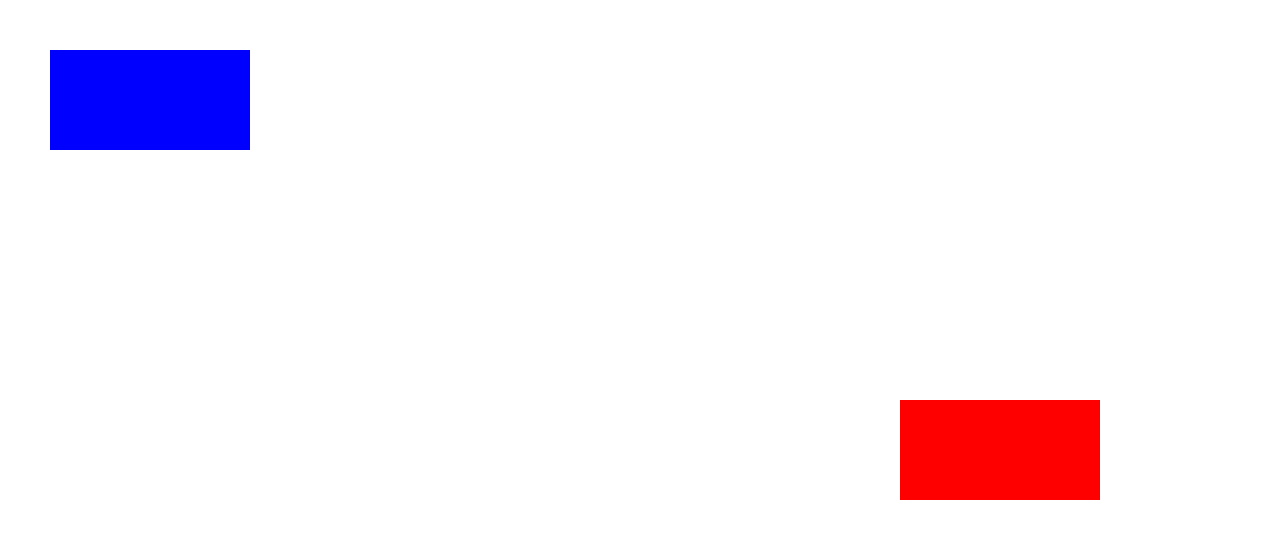
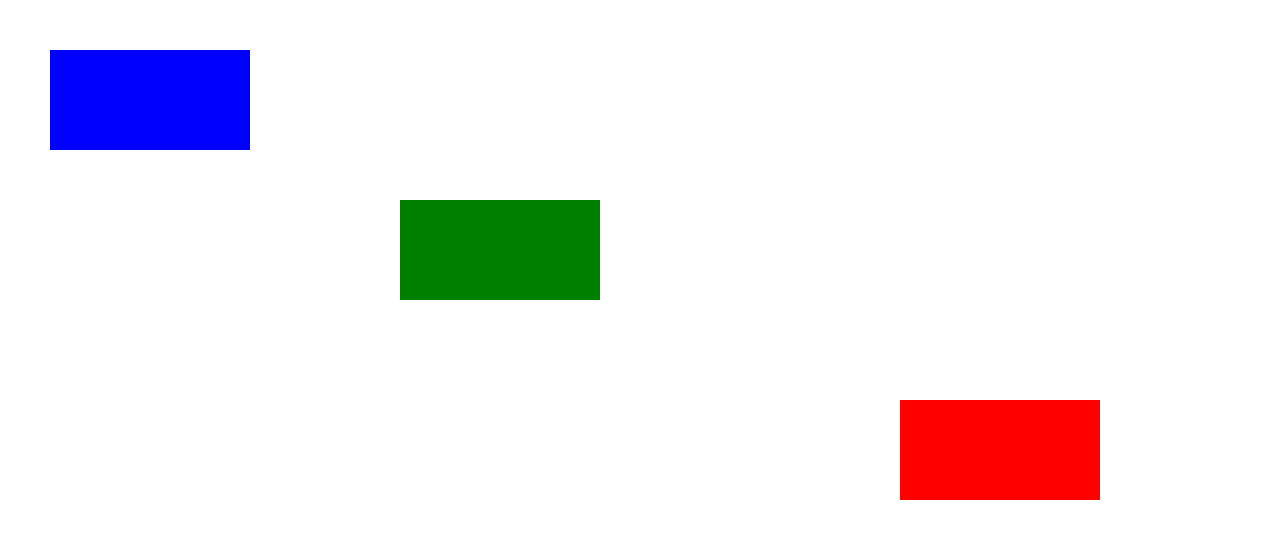
Before and after one commit to mavliut-fozliev/superfighters, a plain HTML site: page index.html in a window 1280 px wide. Drawn offline with Linux system fonts and the light colour scheme.

Commit message:
refactor code, add green rectangle

```diff
--- a/index.html
+++ b/index.html
@@ -17,8 +17,8 @@
       }
     </style>
   </head>
-  <body onload="main();">
-    <script src="index.js"></script>
+  <body>
+    <script type="module" src="index.js"></script>
     <canvas id="canvas"></canvas>
   </body>
 </html>
--- a/index.js
+++ b/index.js
@@ -1,48 +1,13 @@
-let blueRectX = 50;
-let blueRectY = 50;
-let redRectX = 900;
-let redRectY = 400;
-const blueRectSpeed = 6;
-const redRectSpeed = 5;
-const rectWidth = 200;
-const rectHeight = 100;
+import { drawBlueRect, drawRedRect, drawGreenRect, moveRectangle } from "./rectangle.js";
 
 const keys = {};
 
-function preventOutOfBounds(rectX, rectY) {
-  if (rectX < 0) rectX = 0;
-  if (rectY < 0) rectY = 0;
-  if (rectX + rectWidth > window.innerWidth) rectX = window.innerWidth - rectWidth;
-  if (rectY + rectHeight > window.innerHeight) rectY = window.innerHeight - rectHeight;
-  return { rectX, rectY };
-}
-
-function moveRectangle() {
-  if (keys["ArrowRight"]) blueRectX += blueRectSpeed;
-  if (keys["ArrowLeft"]) blueRectX -= blueRectSpeed;
-  if (keys["ArrowUp"]) blueRectY -= blueRectSpeed;
-  if (keys["ArrowDown"]) blueRectY += blueRectSpeed;
-  if (keys["d"]) redRectX += redRectSpeed;
-  if (keys["a"]) redRectX -= redRectSpeed;
-  if (keys["w"]) redRectY -= redRectSpeed;
-  if (keys["s"]) redRectY += redRectSpeed;
-
-  const blueRect = preventOutOfBounds(blueRectX, blueRectY);
-  blueRectX = blueRect.rectX;
-  blueRectY = blueRect.rectY;
-
-  const redRect = preventOutOfBounds(redRectX, redRectY);
-  redRectX = redRect.rectX;
-  redRectY = redRect.rectY;
-}
-
 function draw(canvas, ctx) {
   ctx.clearRect(0, 0, canvas.width, canvas.height);
-  ctx.fillStyle = "blue";
-  ctx.fillRect(blueRectX, blueRectY, rectWidth, rectHeight);
-  ctx.fillStyle = "red";
-  ctx.fillRect(redRectX, redRectY, rectWidth, rectHeight);
-  moveRectangle();
+  drawBlueRect(ctx);
+  drawRedRect(ctx);
+  drawGreenRect(ctx);
+  moveRectangle(keys);
 }
 
 function resizeCanvas(canvas, ctx) {
@@ -84,3 +49,5 @@ function main() {
 
   animate(canvas, ctx);
 }
+
+main();
--- /dev/null
+++ b/rectangle.js
@@ -0,0 +1,79 @@
+const coordinates = {
+  blueRectX: 50,
+  blueRectY: 50,
+  redRectX: 900,
+  redRectY: 400,
+  greenRectX: 400,
+  greenRectY: 200,
+};
+const coordinateNames = {
+  blueRectX: "blueRectX",
+  blueRectY: "blueRectY",
+  redRectX: "redRectX",
+  redRectY: "redRectY",
+  greenRectX: "greenRectX",
+  greenRectY: "greenRectY",
+};
+const blueRectSpeed = 6;
+const redRectSpeed = 5;
+const greenRectSpeed = 4;
+const rectWidth = 200;
+const rectHeight = 100;
+
+export function addRectXY(coordinate, value) {
+  coordinates[coordinate] += value;
+}
+
+export function setRectXY(coordinate, value) {
+  coordinates[coordinate] = value;
+}
+
+function preventOutOfBounds(rectX, rectY) {
+  if (rectX < 0) rectX = 0;
+  if (rectY < 0) rectY = 0;
+  if (rectX + rectWidth > window.innerWidth) rectX = window.innerWidth - rectWidth;
+  if (rectY + rectHeight > window.innerHeight) rectY = window.innerHeight - rectHeight;
+  return { rectX, rectY };
+}
+
+export function moveRectangle(keys) {
+  if (keys["ArrowRight"]) addRectXY(coordinateNames.blueRectX, blueRectSpeed);
+  if (keys["ArrowLeft"]) addRectXY(coordinateNames.blueRectX, -blueRectSpeed);
+  if (keys["ArrowUp"]) addRectXY(coordinateNames.blueRectY, -blueRectSpeed);
+  if (keys["ArrowDown"]) addRectXY(coordinateNames.blueRectY, blueRectSpeed);
+  if (keys["d"]) addRectXY(coordinateNames.redRectX, redRectSpeed);
+  if (keys["a"]) addRectXY(coordinateNames.redRectX, -redRectSpeed);
+  if (keys["w"]) addRectXY(coordinateNames.redRectY, -redRectSpeed);
+  if (keys["s"]) addRectXY(coordinateNames.redRectY, redRectSpeed);
+  if (keys["l"]) addRectXY(coordinateNames.greenRectX, greenRectSpeed);
+  if (keys["j"]) addRectXY(coordinateNames.greenRectX, -greenRectSpeed);
+  if (keys["i"]) addRectXY(coordinateNames.greenRectY, -greenRectSpeed);
+  if (keys["k"]) addRectXY(coordinateNames.greenRectY, greenRectSpeed);
+
+  const blueRect = preventOutOfBounds(coordinates.blueRectX, coordinates.blueRectY);
+  setRectXY(coordinateNames.blueRectX, blueRect.rectX);
+  setRectXY(coordinateNames.blueRectY, blueRect.rectY);
+
+  const redRect = preventOutOfBounds(coordinates.redRectX, coordinates.redRectY);
+  setRectXY(coordinateNames.redRectX, redRect.rectX);
+  setRectXY(coordinateNames.redRectY, redRect.rectY);
+
+  const greenRect = preventOutOfBounds(coordinates.greenRectX, coordinates.greenRectY);
+  setRectXY(coordinateNames.greenRectX, greenRect.rectX);
+  setRectXY(coordinateNames.greenRectY, greenRect.rectY);
+}
+
+export function drawBlueRect(ctx) {
+  ctx.fillStyle = "blue";
+  ctx.fillRect(coordinates.blueRectX, coordinates.blueRectY, rectWidth, rectHeight);
+}
+
+export function drawRedRect(ctx) {
+  ctx.fillStyle = "red";
+  ctx.fillRect(coordinates.redRectX, coordinates.redRectY, rectWidth, rectHeight);
+}
+
+export function drawGreenRect(ctx) {
+  ctx.fillStyle = "green";
+  ctx.fillRect(coordinates.greenRectX, coordinates.greenRectY, rectWidth, rectHeight);
+}
```
